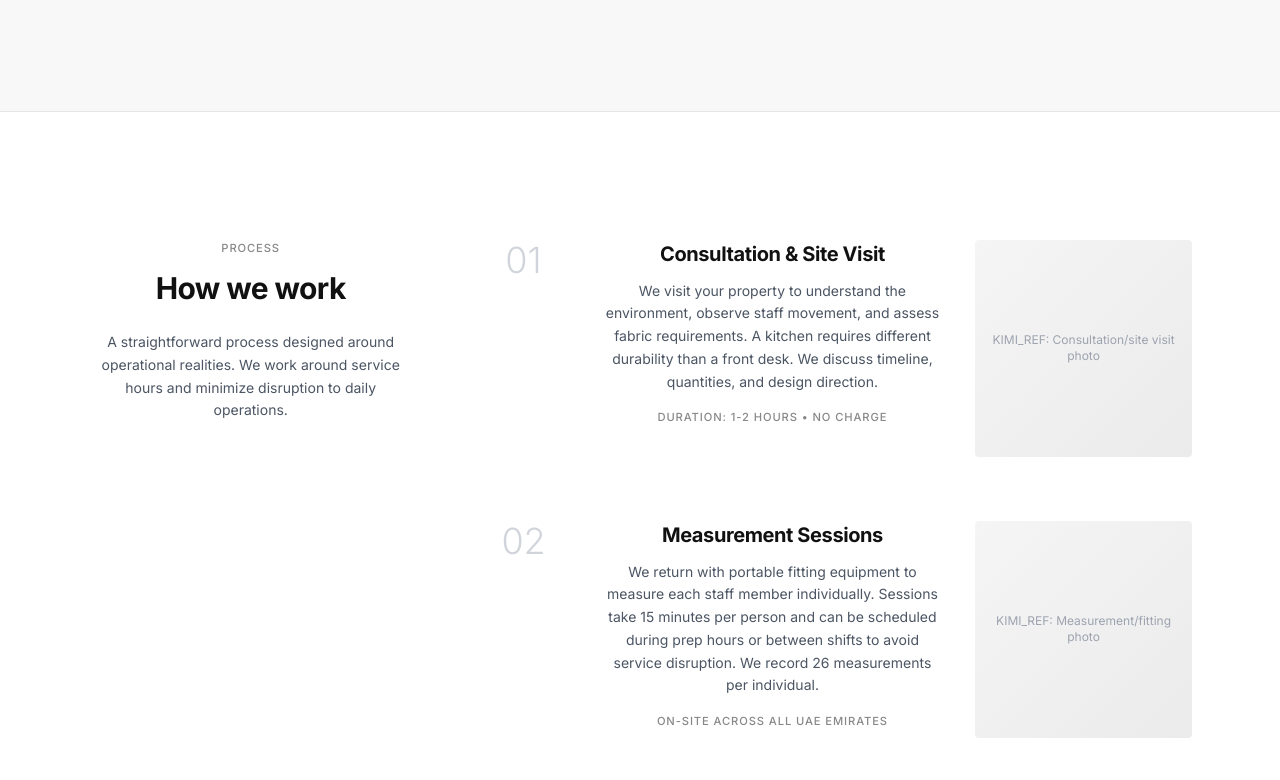
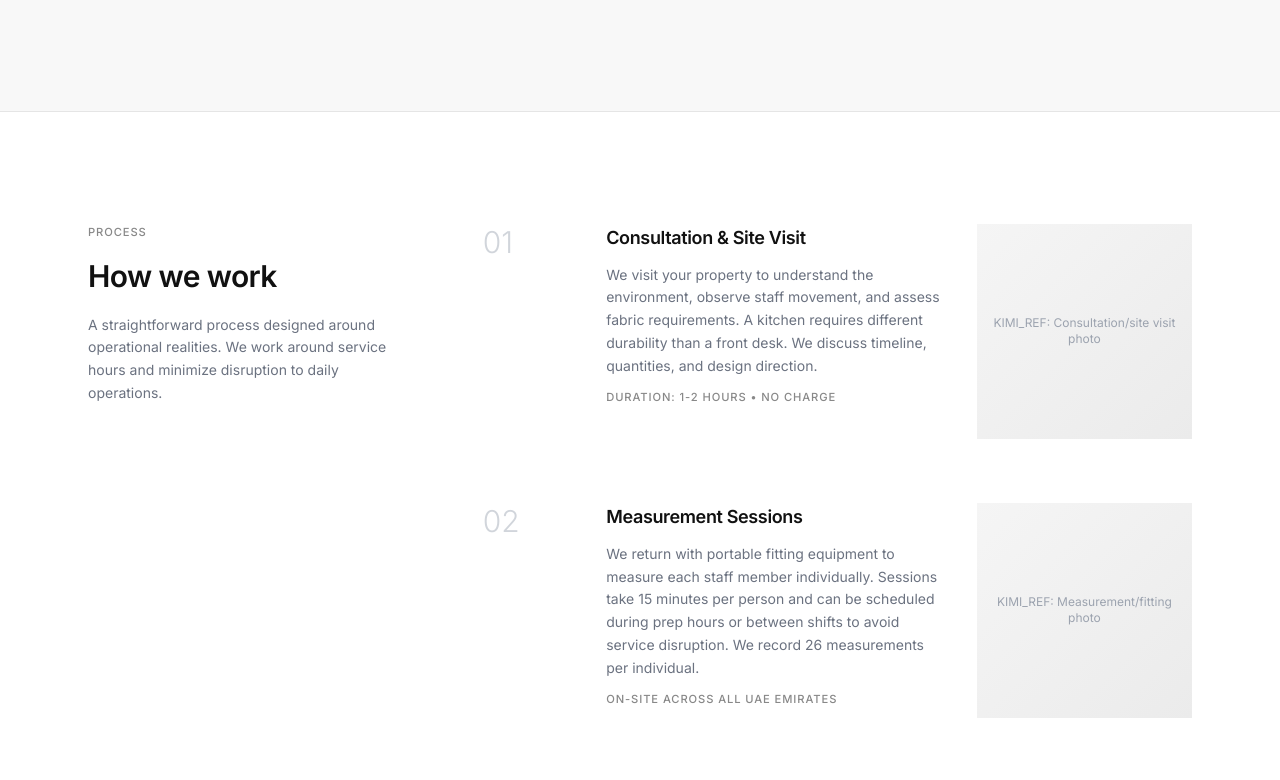
Before and after one commit to popalzaiproductions-debug/popalzai-export, a React (Vite) app: page / in a window 1280 px wide. Shown: the part 2700-3480 px from the top of the page. Built offline with nearby package versions, Linux system fonts and the light colour scheme.

Commit message:
Update Process.tsx

```diff
--- a/src/sections/Process.tsx
+++ b/src/sections/Process.tsx
@@ -38,42 +38,54 @@ const processSteps = [
 
 export default function Process() {
   return (
-    <section id="process" className="py-20 md:py-32 bg-white border-t border-light">
-      <div className="max-w-7xl mx-auto px-6">
-        <div className="grid lg:grid-cols-12 gap-16">
-          <div className="lg:col-span-4">
-            <div className="sticky-sidebar">
-              <p className="label-text text-gray-400 mb-3">Process</p>
-              <h2 className="text-3xl font-bold leading-tight mb-6">How we work</h2>
-              <p className="text-sm text-gray-600 leading-relaxed">
+    <section id="process" className="py-20 md:py-28 bg-white border-t border-[#e5e5e5]">
+      <div className="max-w-7xl mx-auto">
+        <div className="grid lg:grid-cols-12 gap-12 lg:gap-20">
+
+          {/* Left - Title */}
+          <div className="lg:col-span-4 text-center lg:text-left">
+            <div className="lg:sticky lg:top-36">
+              <p className="label-text mb-4">Process</p>
+              <h2 className="text-2xl md:text-3xl font-semibold leading-snug mb-5">
+                How we work
+              </h2>
+              <p className="text-gray-500 text-sm leading-relaxed max-w-sm mx-auto lg:mx-0">
                 A straightforward process designed around operational realities.
                 We work around service hours and minimize disruption to daily operations.
               </p>
             </div>
           </div>
 
+          {/* Right - Steps */}
           <div className="lg:col-span-8 space-y-16">
             {processSteps.map((step, index) => (
-              <div key={index} className="grid md:grid-cols-12 gap-8 items-start">
-                <div className="md:col-span-2">
-                  <span className="text-4xl font-light text-gray-300">{step.num}</span>
+              <div key={index} className="grid md:grid-cols-12 gap-6 md:gap-8 items-start">
+
+                {/* Number */}
+                <div className="md:col-span-2 text-center md:text-left">
+                  <span className="text-3xl font-light text-gray-300">{step.num}</span>
                 </div>
-                <div className="md:col-span-6">
-                  <h3 className="text-xl font-bold mb-3">{step.title}</h3>
-                  <p className="text-sm text-gray-600 leading-relaxed mb-4">
+
+                {/* Content */}
+                <div className="md:col-span-6 text-center md:text-left">
+                  <h3 className="text-lg font-semibold mb-3">{step.title}</h3>
+                  <p className="text-sm text-gray-500 leading-relaxed mb-3">
                     {step.description}
                   </p>
                   <p className="text-xs text-gray-400 label-text">{step.note}</p>
                 </div>
+
+                {/* Image */}
                 <div className="md:col-span-4">
-                  {/* KIMI_REF: Process step image */}
-                  <div className="aspect-square image-placeholder rounded overflow-hidden flex items-center justify-center">
-                    <span className="text-gray-400 text-xs text-center px-2">{step.imageRef}</span>
+                  <div className="aspect-square image-placeholder rounded-lg overflow-hidden flex items-center justify-center">
+                    <span className="text-gray-400 text-xs text-center px-3">{step.imageRef}</span>
                   </div>
                 </div>
+
               </div>
             ))}
           </div>
+
         </div>
       </div>
     </section>
```
